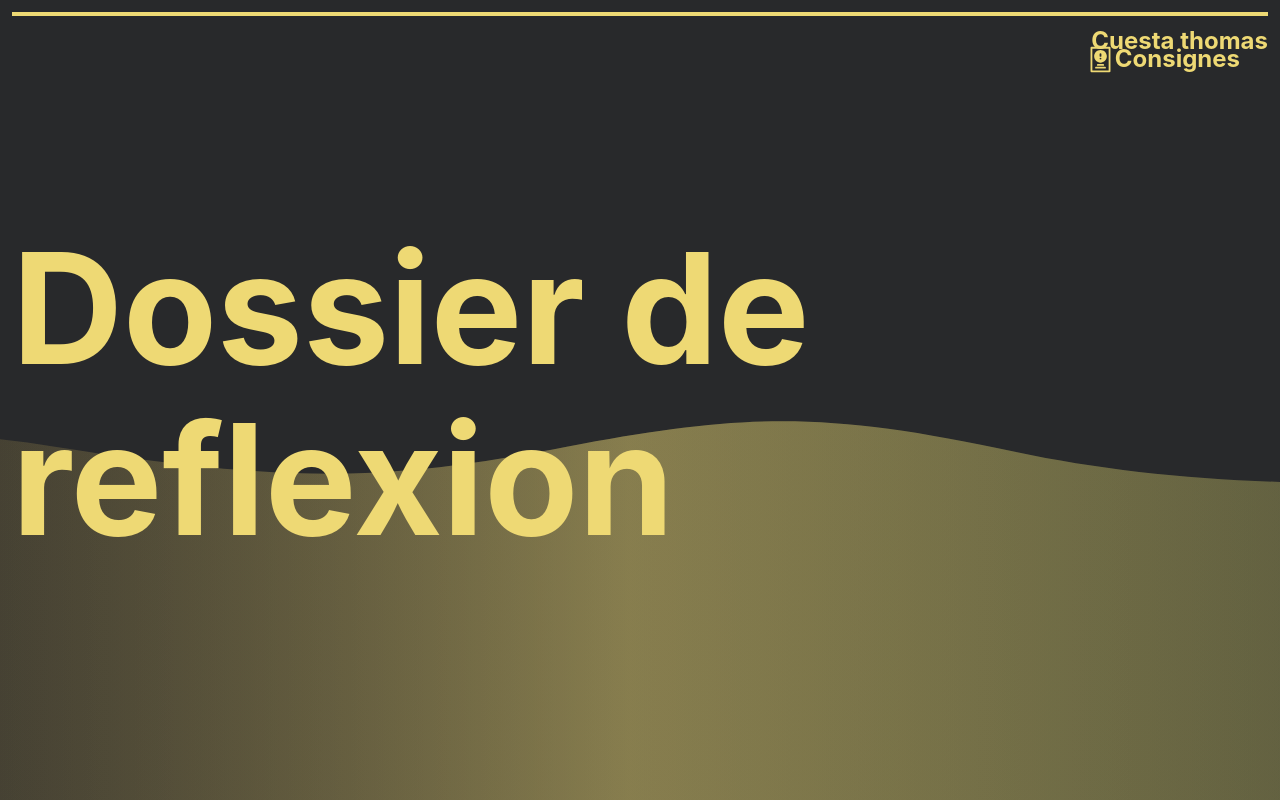
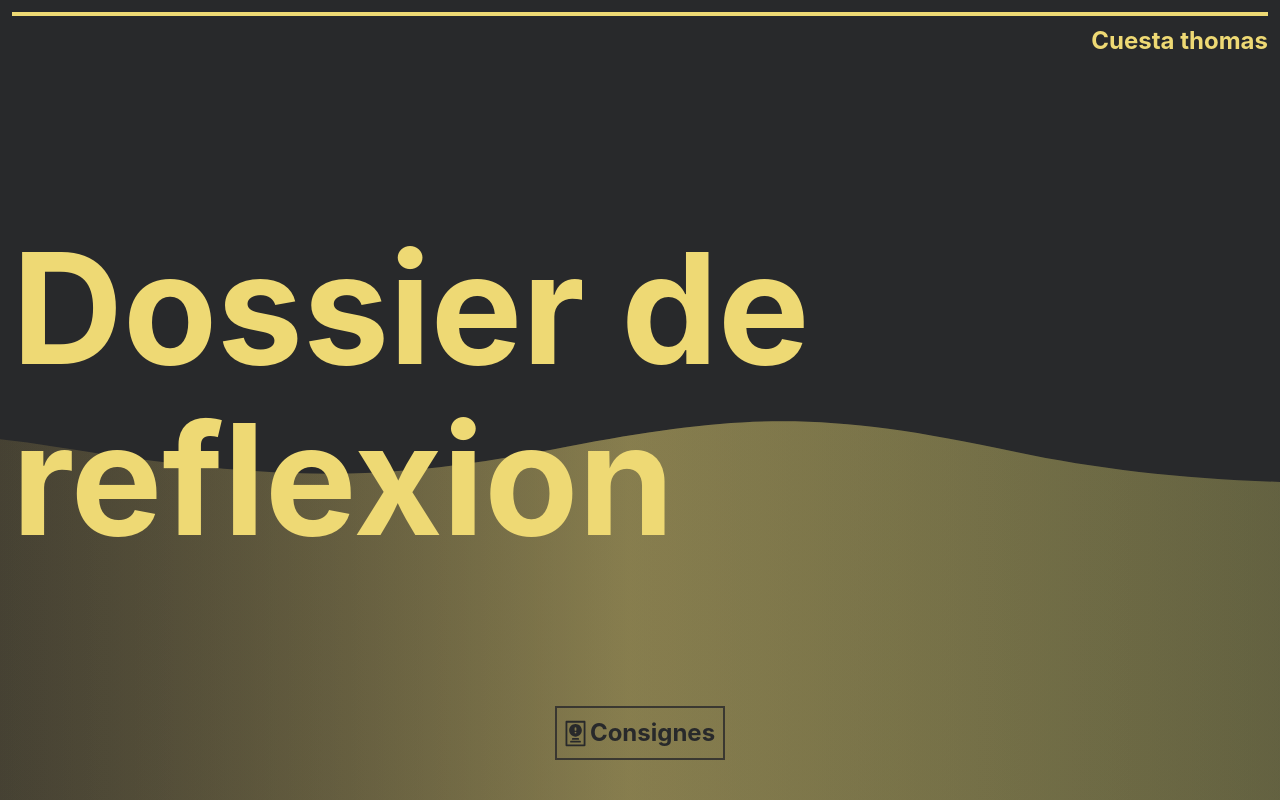
Before and after one commit to razmi0/dossier-reflexion-MDS, a website built with Vite: page index.html in a window 1280 px wide. Shown: the top 800 px of the page. Built offline with nearby package versions, Linux system fonts and the light colour scheme.

Commit message:
fix : button style

```diff
--- a/index.html
+++ b/index.html
@@ -180,10 +180,11 @@
     <!-- MODAL -->
     <!-- MODAL -->
     <button
-      class="peer/modal-trigger text-2xl fixed z-50 font-bold hover:underline focus:underline text-fore-500 bottom-5 right-10 xl:bottom-[90%] xl:text-or-500 flex items-center"
+      style="padding: 4px 8px 4px 4px"
+      class="peer/modal-trigger text-2xl fixed z-50 font-bold text-fore-500 bottom-5 -translate-y-5 flex items-center p-1 pe-2 border-2 border-fore-500/80 hover:bg-or-500"
     >
       <svg
-        class="xl:fill-or-500 fill-fore-500"
+        class="fill-fore-500"
         width="29px"
         height="29px"
         viewBox="0 0 32 32"
```
Also changed, not shown: src/tailwind/output.css.
